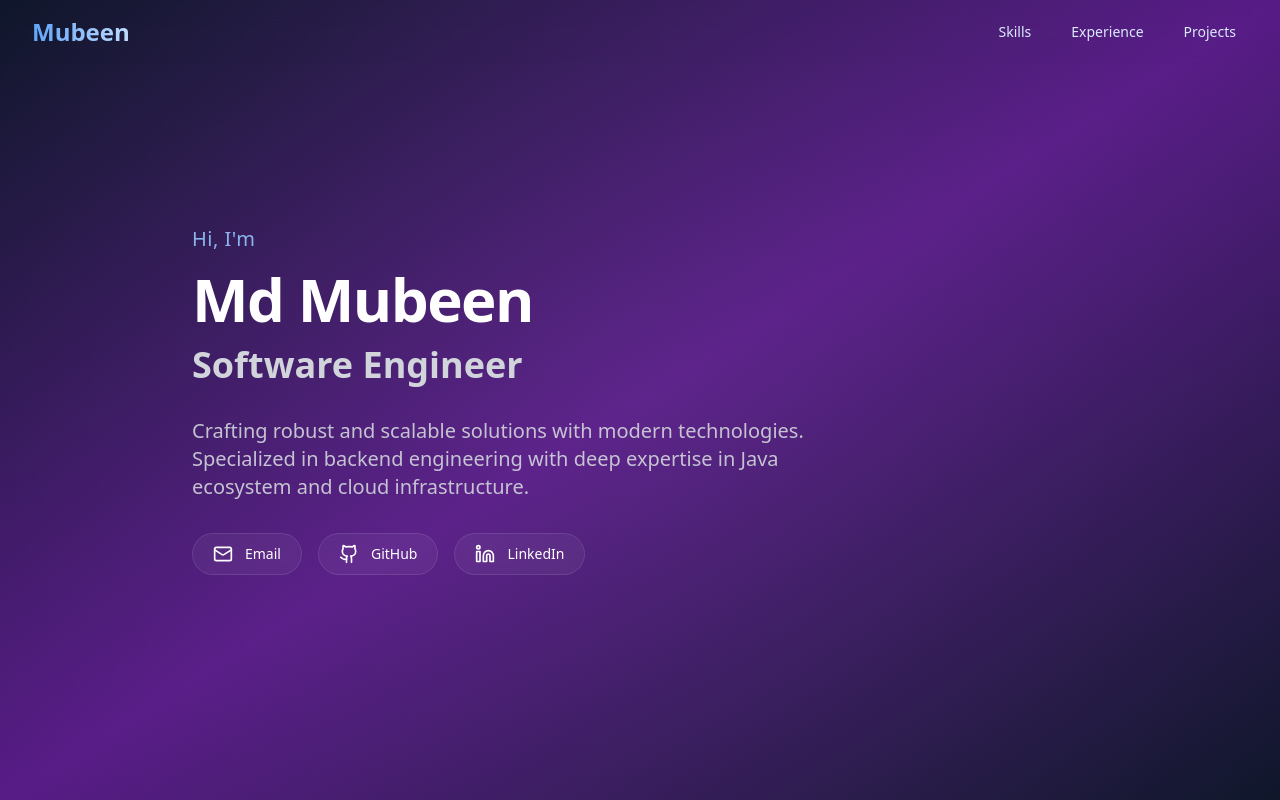
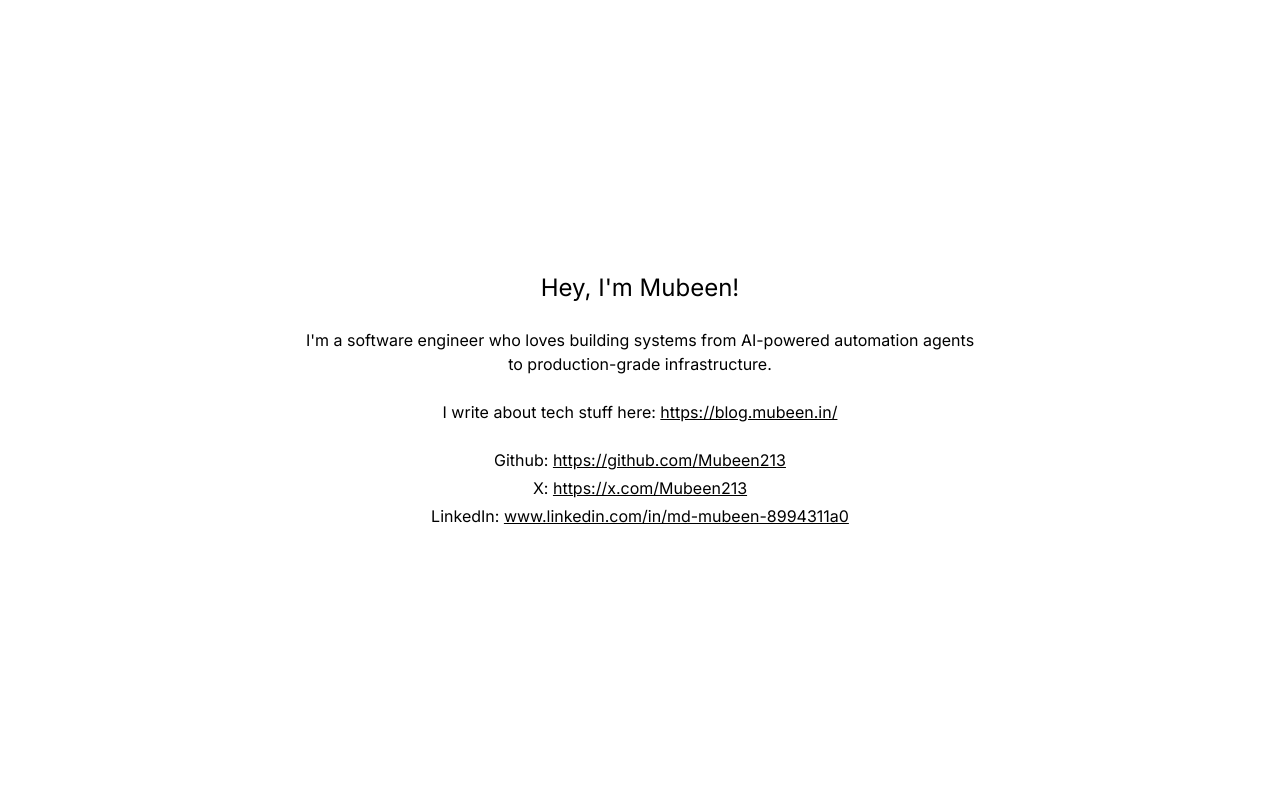
Before and after one commit to Mubeen213/portfolio-website, a React (Vite) app: page / in a window 1280 px wide. Shown: the top 800 px of the page. Built offline with nearby package versions, Linux system fonts and the light colour scheme.

Commit message:
Minimalist UI

```diff
--- a/index.html
+++ b/index.html
@@ -5,6 +5,9 @@
     <meta name="viewport" content="width=device-width, initial-scale=1.0" />
     <title>Mubeen</title>
     <link rel="icon" href="./src/assets/favicon.ico" />
+    <link rel="preconnect" href="https://fonts.googleapis.com">
+    <link rel="preconnect" href="https://fonts.gstatic.com" crossorigin>
+    <link href="https://fonts.googleapis.com/css2?family=Inter:wght@400;500;600&display=swap" rel="stylesheet">
     <link rel="stylesheet" href="/src/styles/index.css" />
   </head>
   <body>
--- a/src/App.tsx
+++ b/src/App.tsx
@@ -9,7 +9,7 @@ const App: React.FC = () => {
     <Router>
       <Routes>
         <Route path='/' element={<Layout />}>
-          <Route index element={<Portfolio />} />
+          {/* <Route index element={<Portfolio />} /> */}
         </Route>
       </Routes>
     </Router>
--- a/src/components/layout/index.tsx
+++ b/src/components/layout/index.tsx
@@ -1,15 +1,66 @@
-import { Outlet } from 'react-router-dom'
-import Navigation from './Navigation'
-import Footer from './Footer'
+import { Outlet } from "react-router-dom";
+import Navigation from "./Navigation";
+import Footer from "./Footer";
 
 export const Layout = () => {
   return (
-    <div className='min-h-screen flex flex-col'>
-      <Navigation />
-      <main className='flex-grow'>
-        <Outlet />
-      </main>
-      <Footer />
+    <div className="min-h-screen flex flex-col items-center justify-center text-center p-8">
+      <div className="max-w-2xl space-y-6">
+        <h1 className="text-2xl">Hey, I'm Mubeen!</h1>
+
+        <p>
+          I'm a software engineer who loves building systems from AI-powered
+          automation agents to production-grade infrastructure.
+        </p>
+
+        <p>
+          I write about tech stuff here:{" "}
+          <a
+            href="https://blog.mubeen.in/"
+            target="_blank"
+            rel="noopener noreferrer"
+            className="underline"
+          >
+            https://blog.mubeen.in/
+          </a>
+        </p>
+
+        <div className="space-y-1">
+          <p>
+            Github:{" "}
+            <a
+              href="https://github.com/Mubeen213"
+              target="_blank"
+              rel="noopener noreferrer"
+              className="underline"
+            >
+              https://github.com/Mubeen213
+            </a>
+          </p>
+          <p>
+            X:{" "}
+            <a
+              href="https://x.com/Mubeen213"
+              target="_blank"
+              rel="noopener noreferrer"
+              className="underline"
+            >
+              https://x.com/Mubeen213
+            </a>
+          </p>
+          <p>
+            LinkedIn:{" "}
+            <a
+              href="https://www.linkedin.com/in/md-mubeen-8994311a0"
+              target="_blank"
+              rel="noopener noreferrer"
+              className="underline"
+            >
+              www.linkedin.com/in/md-mubeen-8994311a0
+            </a>
+          </p>
+        </div>
+      </div>
     </div>
-  )
-}
+  );
+};
--- a/src/styles/index.css
+++ b/src/styles/index.css
@@ -1,6 +1,12 @@
 @import 'tailwindcss/base';
 @import 'tailwindcss/components';
 @import 'tailwindcss/utilities';
+
+@layer base {
+  body {
+    font-family: 'Inter', -apple-system, BlinkMacSystemFont, 'Segoe UI', sans-serif;
+  }
+}
 
 @layer utilities {
   .animate-fade-in {
```
Also changed, not shown: 1 other file (tests, documents, lock files or other folders).
